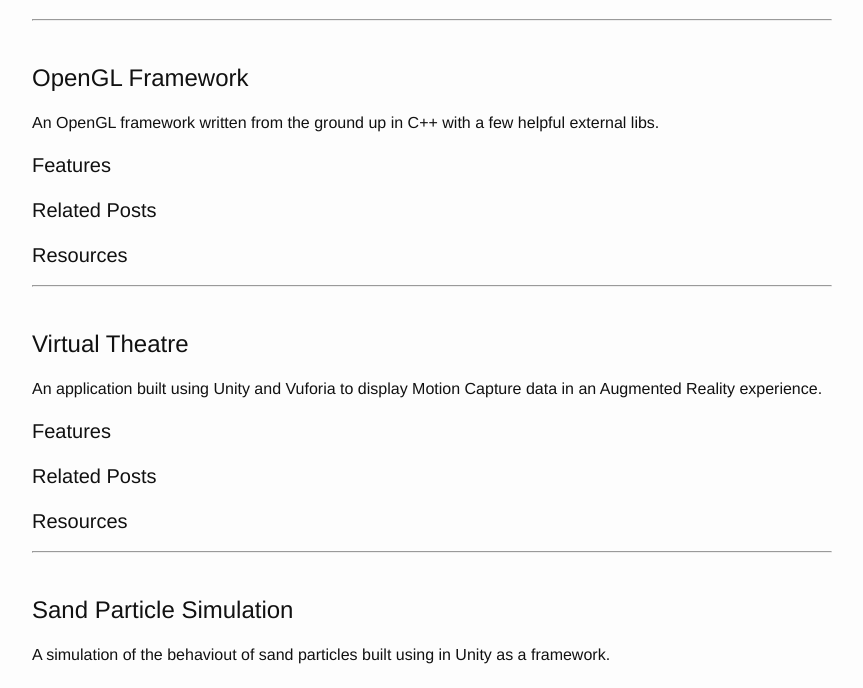
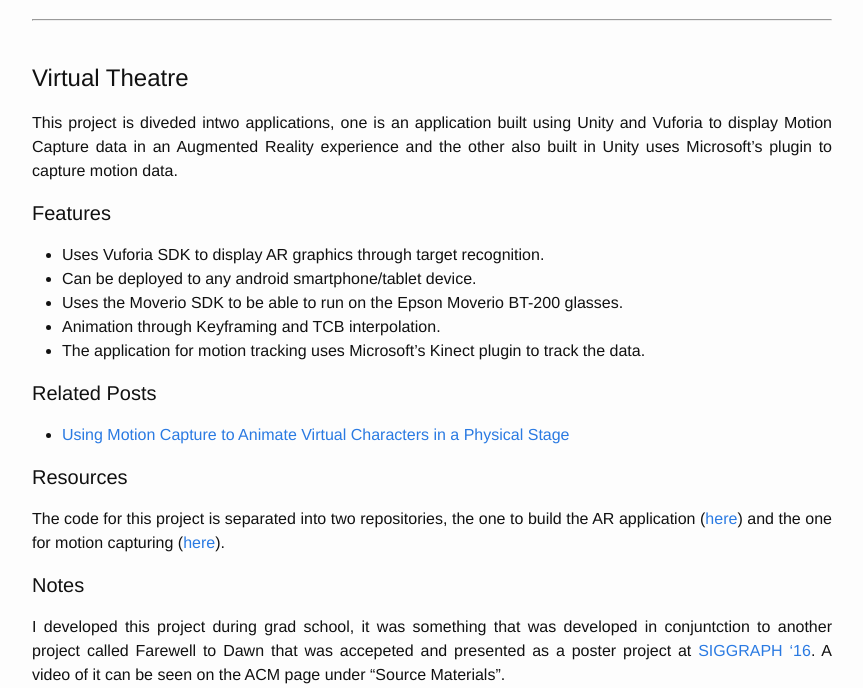
Before and after one commit to fvcaputo/fvcaputo.github.io, a Jekyll site: the page built from portfolio.md, in a window 1280 px wide and 1400 px high, scrolled down 868 px. Shown: the part 196-884 px from the top of the window, without its empty margins (208-1071 px from the left). Built offline with Jekyll 4.4.1, drawn with Linux system fonts in a browser that asks for light colours; some of the changed text lies outside the part shown.

Commit message:
adds virtual theatre in portfolio

```diff
--- a/portfolio.md
+++ b/portfolio.md
@@ -10,12 +10,12 @@
 
 #### Features
 
-- Space partitioning data structure (k-d tree)
-- CPU Multithreading
-- Texture Mapping support (both procedural and through image loading)
-- Model loading of .ply files
-- Area lighting
-- Volumetric Lighting through ray marching
+- Space partitioning data structure (k-d tree).
+- CPU Multithreading.
+- Texture Mapping support (both procedural and through image loading).
+- Model loading of .ply files.
+- Area lighting.
+- Volumetric Lighting through ray marching.
 
 #### Related Posts
 
@@ -40,23 +40,42 @@
 
 --------------------------------------------------------------------------------
 <br>
+# Virtual Theatre
+
+This project is diveded intwo applications, one is an application built using Unity and Vuforia to display Motion Capture data in an Augmented Reality experience and the other also built in Unity uses Microsoft's plugin to capture motion data.
+
+#### Features
+
+- Uses Vuforia SDK to display AR graphics through target recognition.
+- Can be deployed to any android smartphone/tablet device.
+- Uses the Moverio SDK to be able to run on the Epson Moverio BT-200 glasses.
+- Animation through Keyframing and TCB interpolation.
+- The application for motion tracking uses Microsoft's Kinect plugin to track the data.
+
+#### Related Posts
+
+- [Using Motion Capture to Animate Virtual Characters in a Physical Stage]({% post_url 2016-06-23-augmented-reality %})
+
+#### Resources
+
+The code for this project is separated into two repositories, the one to build the AR application ([here](https://github.com/fvcaputo/virtualtheatre)) and the one for motion capturing ([here](https://github.com/fvcaputo/kinectbodytracking)).
+
+#### Notes
+
+I developed this project during grad school, it was something that was developed in conjuntction to another project called Farewell to Dawn that was accepeted and presented as a poster project at [SIGGRAPH '16](https://dl.acm.org/citation.cfm?id=2945127&CFID=817523326&CFTOKEN=26501141). A video of it can be seen on the ACM page under "Source Materials".
+<br>
+<div style="text-align:center;padding-bottom:10px;">
+<iframe width="640" height="360" src="https://www.youtube.com/embed/Hmh5L7BBmJM" frameborder="0" allowfullscreen></iframe>
+</div>
+
+--------------------------------------------------------------------------------
+<br>
 # OpenGL Framework
 
 An OpenGL framework written from the ground up in C++ with a few helpful external libs.
 
 #### Features
 
-#### Related Posts
-
-#### Resources
-
---------------------------------------------------------------------------------
-<br>
-# Virtual Theatre
-
-An application built using Unity and Vuforia to display Motion Capture data in an Augmented Reality experience.
-
-#### Features
 
 #### Related Posts
 
```
